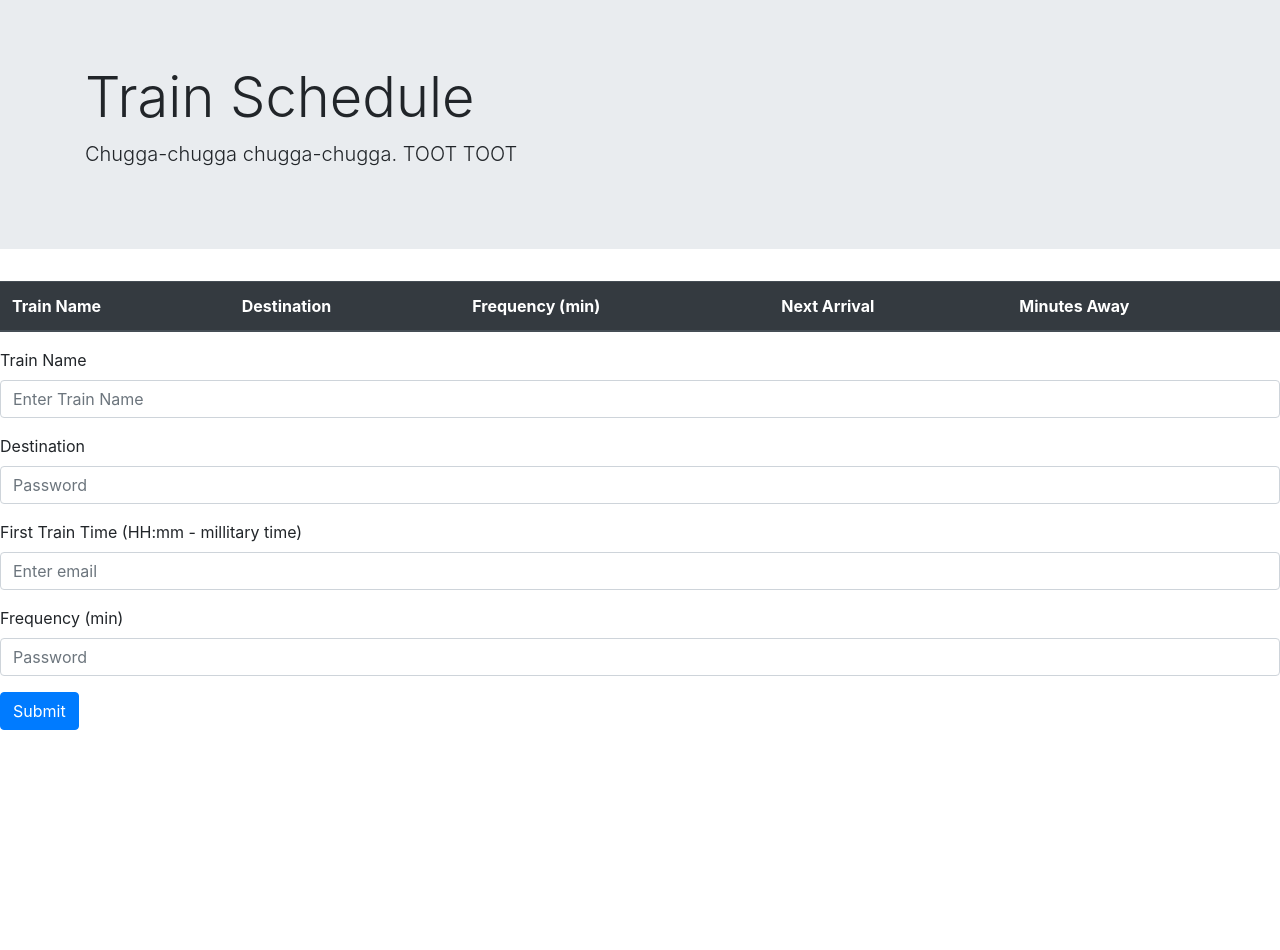
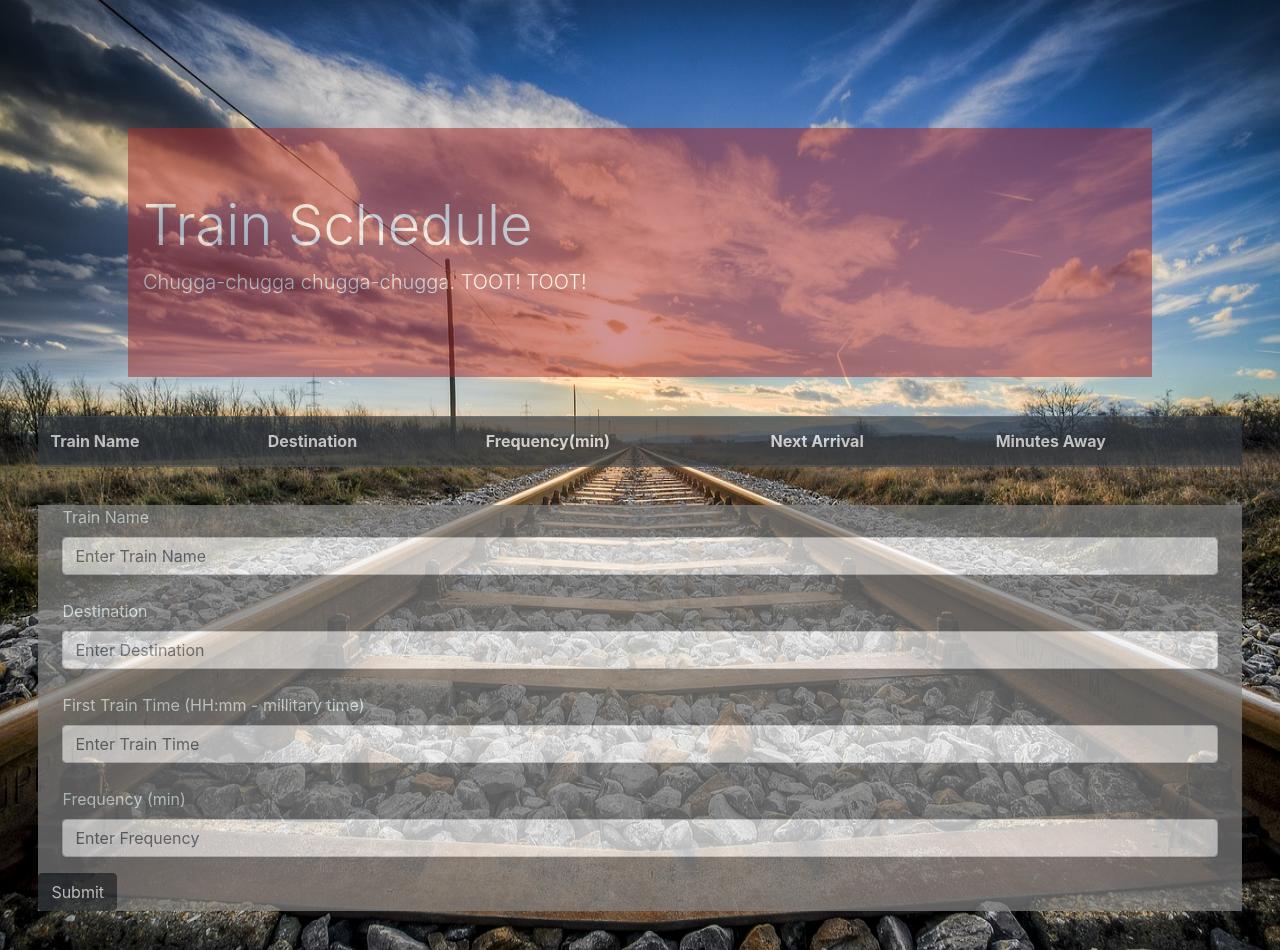
Before and after one commit to bendoug76/train-schedule, a plain HTML site: page index.html in a window 1280 px wide. Before the commit the page ends 800 px from the top, so only its background shows below. Drawn offline with nearby package versions, Linux system fonts and the light colour scheme.

Commit message:
added css for making it pretty

```diff
--- a/assets/style.css
+++ b/assets/style.css
@@ -0,0 +1,38 @@
+.jumbotron{
+    color: white;
+    background-color: brown;
+    margin: 10%;
+    opacity: 0.5;
+}
+
+#jt{
+    background-color: brown;
+}
+
+.jumbotron.jumbotron-fluid{
+    background-color: brown;
+
+}
+
+#table-div{
+    margin: 3%;
+    opacity: 0.7;
+
+}
+
+form{
+    margin: 3%;
+    background-color: grey;
+    color: azure;
+    opacity: 0.7;
+}
+
+.form-group{
+    margin: 2%;
+}
+ body{
+     background-image: url(../assets/images/tracks.jpg);
+     background-repeat: no-repeat;
+     background-size: 100% 100%;
+
+ }
--- a/index.html
+++ b/index.html
@@ -16,24 +16,27 @@
   </head>
   <body>
     <div class="jumbotron jumbotron-fluid">
-      <div class="container">
+      <div id="jt" class="container">
         <h1 class="display-4">Train Schedule</h1>
-        <p class="lead">Chugga-chugga chugga-chugga. TOOT TOOT</p>
+        <p class="lead">Chugga-chugga chugga-chugga. TOOT! TOOT!</p>
       </div>
     </div>
-
+    <div id="table-div">
     <table class="table table-dark">
       <thead>
         <tr>
           <th scope="col">Train Name</th>
           <th scope="col">Destination</th>
-          <th scope="col">Frequency (min)</th>
+          <th scope="col">Frequency(min)</th>
           <th scope="col">Next Arrival</th>
           <th scope="col">Minutes Away</th>
         </tr>
       </thead>
-      <tbody></tbody>
+      <tbody>
+
+      </tbody>
     </table>
+    </div>
     <form>
       <div class="form-group">
         <label for="exampleInputEmail1">Train Name</label>
@@ -49,7 +52,7 @@
         <input
           class="form-control"
           id="destination"
-          placeholder="Password"
+          placeholder="Enter Destination"
         />
       </div>
       <div class="form-group">
@@ -58,7 +61,7 @@
           class="form-control"
           id="train-time"
           aria-describedby="emailHelp"
-          placeholder="Enter email"
+          placeholder="Enter Train Time"
         />
       </div>
       <div class="form-group">
@@ -67,11 +70,11 @@
           type="password"
           class="form-control"
           id="frequency"
-          placeholder="Password"
+          placeholder="Enter Frequency"
         />
       </div>
 
-      <button type="submit" class="btn btn-primary">Submit</button>
+      <button type="submit" class="btn btn-dark">Submit</button>
     </form>
 
     <script src="assets/javascript.js"></script>
```
Also changed, not shown: assets/images/tracks.jpg (added), assets/images/train.jpg (added).
